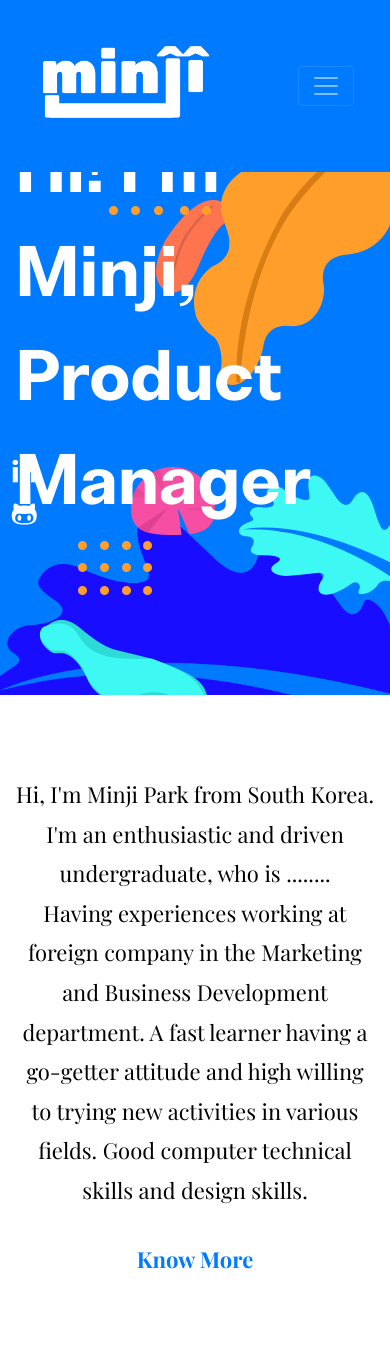
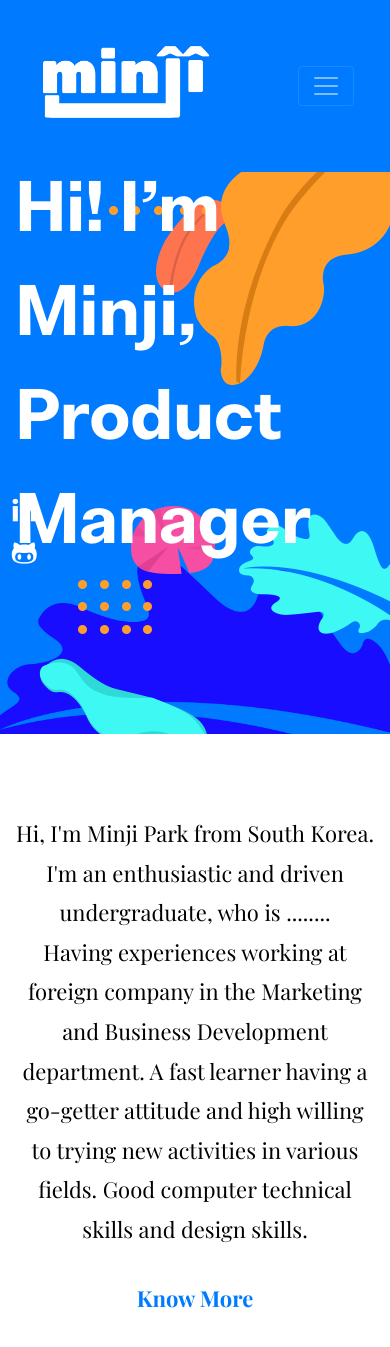
Before and after one commit to GrowingGlowingMinji/GrowingGlowingMinji.github.io, a Jekyll site: the page built from index.html, in a window 390 px wide and 1400 px high. Shown: the top 1347 px of the window. Built offline with Jekyll 4.4.1, drawn with Linux system fonts in a browser that asks for light colours.

Commit message:
media relative ratio

```diff
--- a/assets/scss/templates/_newadd.scss
+++ b/assets/scss/templates/_newadd.scss
@@ -36,6 +36,9 @@
   .disaplay-none {
     display: none;
   }
+  .container-margin {
+    padding-top: 10%;
+  }
 }
 
 @media (max-width: 576px) {
```
